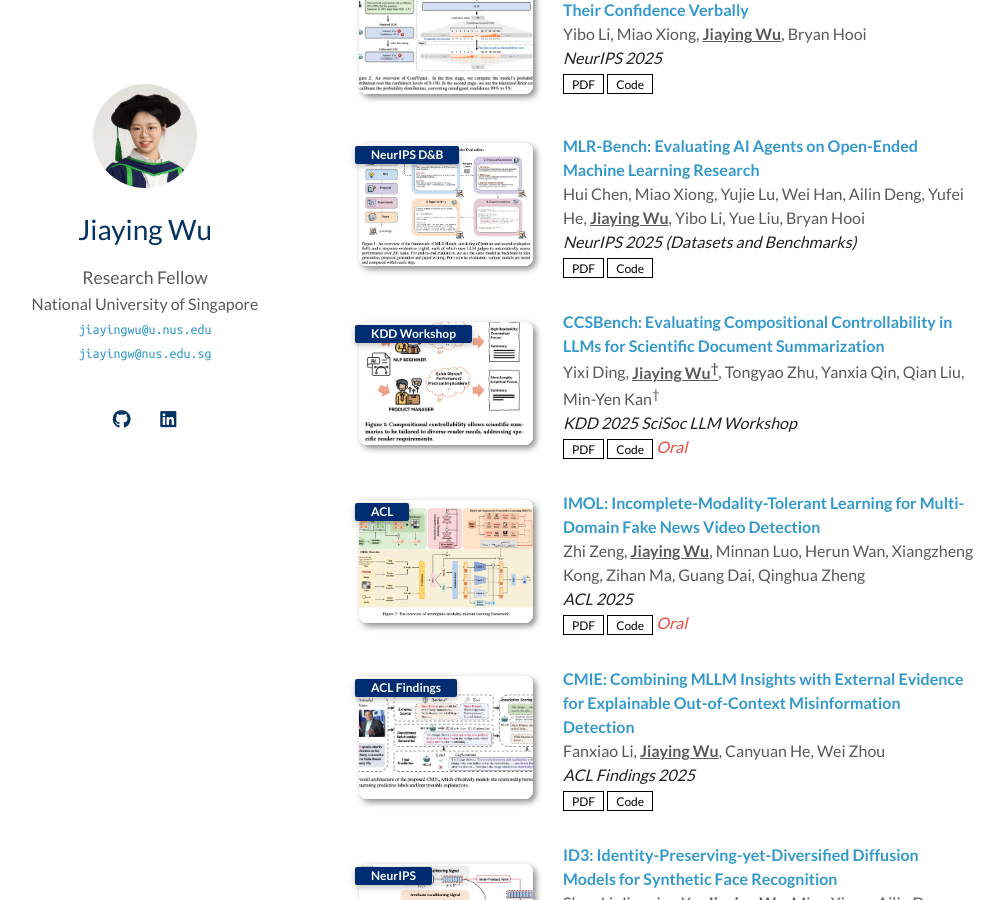
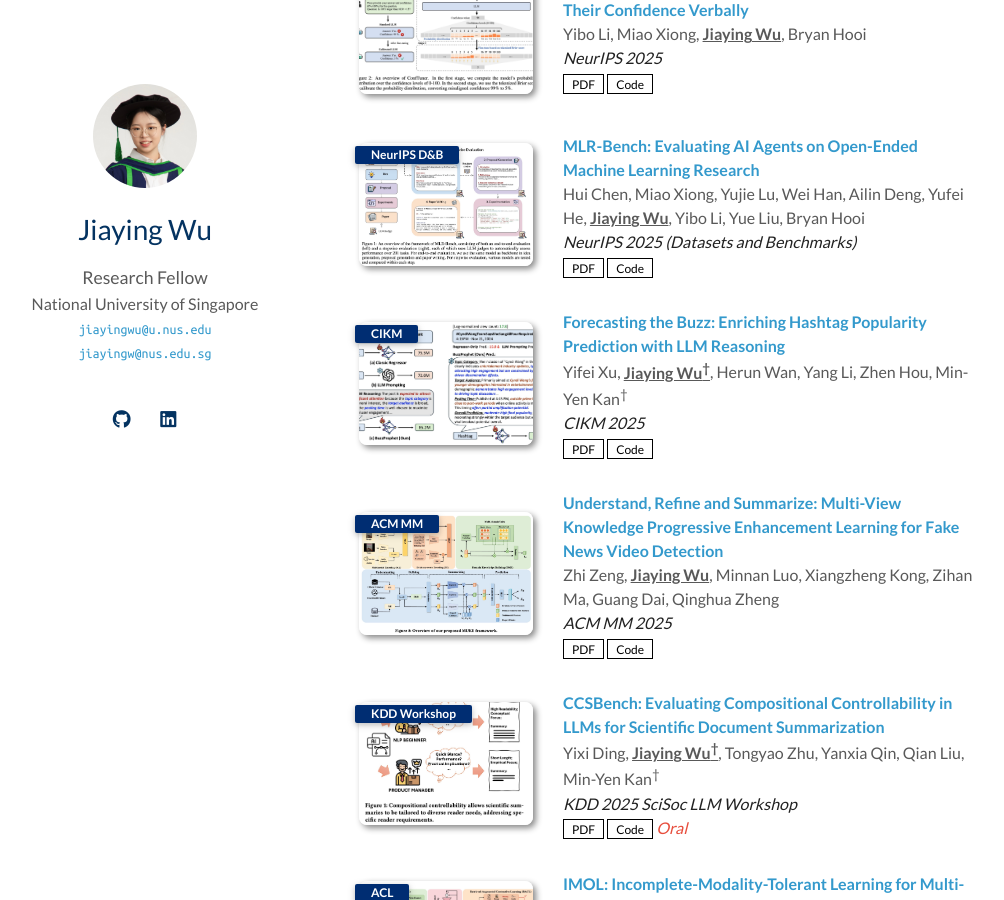
Before and after one commit to jiayingwu19/jiayingwu19.github.io, a Jekyll site: the page built from index.md, in a window 1280 px wide and 900 px high, scrolled down 2057 px. Shown: the whole window, without its empty margins (131-1135 px from the left). Built offline with Jekyll 4.4.1, drawn with Linux system fonts in a browser that asks for light colours; a style sheet for code colours, icons or effects is not loaded; our own code applies the rules of GitHub Pages for plain Markdown files; some of the changed text lies outside the part shown.

Commit message:
oct 2025 update

```diff
--- a/_data/publications.yml
+++ b/_data/publications.yml
@@ -53,6 +53,22 @@ main:
     pdf: https://arxiv.org/pdf/2505.19955
     code: https://github.com/chchenhui/mlrbench
     image: ./assets/img/2025_neurips_mlrbench.jpg
+
+  - title: "Forecasting the Buzz: Enriching Hashtag Popularity Prediction with LLM Reasoning"
+    authors: Yifei Xu, <b><u>Jiaying Wu<sup>†</sup></u></b>, Herun Wan, Yang Li, Zhen Hou, Min-Yen Kan<sup>†</sup>
+    conference_short: CIKM
+    conference:	<strong>CIKM 2025</strong>
+    pdf: https://arxiv.org/pdf/2510.08481
+    code: https://github.com/cx-Yifei/BuzzProphet
+    image: ./assets/img/2025_cikm_buzzprophet.jpg
+
+  - title: "Understand, Refine and Summarize: Multi-View Knowledge Progressive Enhancement Learning for Fake News Video Detection"
+    authors: Zhi Zeng, <b><u>Jiaying Wu</u></b>, Minnan Luo, Xiangzheng Kong, Zihan Ma, Guang Dai, Qinghua Zheng
+    conference_short: ACM MM
+    conference:	<strong>ACM MM 2025</strong>
+    pdf: https://dl.acm.org/doi/pdf/10.1145/3746027.3754551
+    code: https://github.com/zzeng1998/EvidSV
+    image: ./assets/img/2025_mm_muke.jpg
 
   - title: "CCSBench: Evaluating Compositional Controllability in LLMs for Scientific Document Summarization"
     authors: Yixi Ding, <b><u>Jiaying Wu<sup>†</sup></u></b>, Tongyao Zhu, Yanxia Qin, Qian Liu, Min-Yen Kan<sup>†</sup>
```
Also changed, not shown: index.md (+1 -1 lines), assets/img/2025_cikm_buzzprophet.jpg (added), assets/img/2025_mm_muke.jpg (added).
